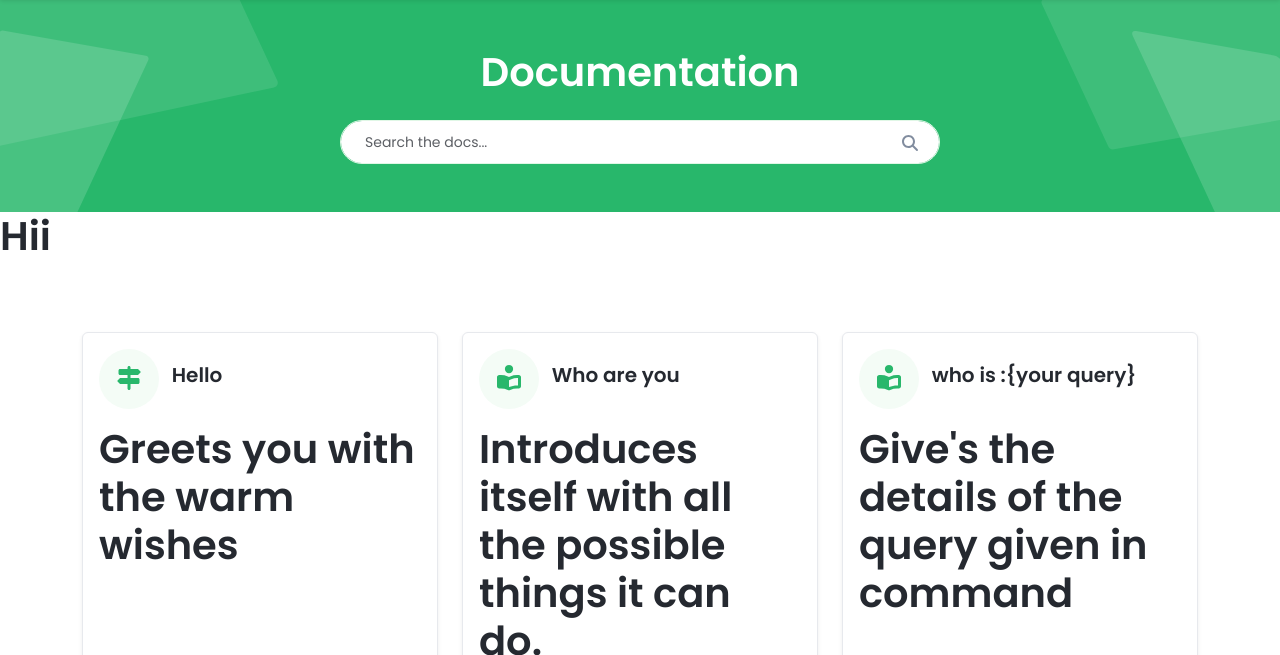
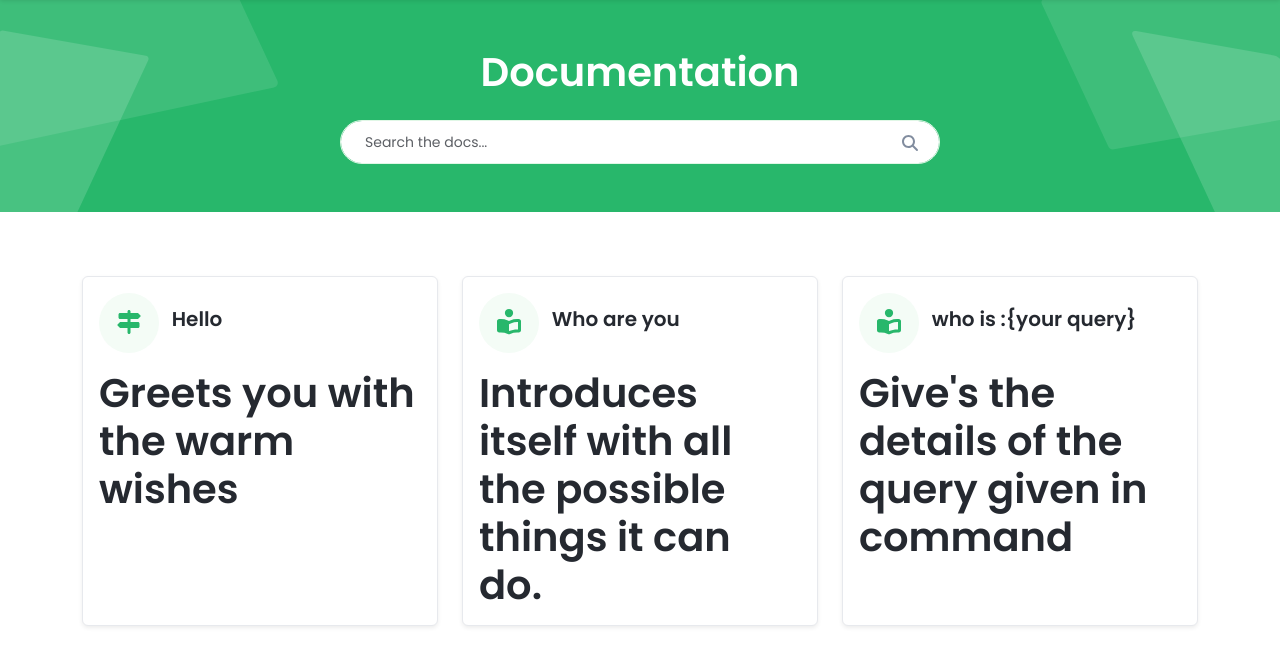
Before and after one commit to gourav-gk/ShroteDocs, a plain HTML site: page index.html in a window 1280 px wide. Shown: the part 69-724 px from the top of the page. Drawn offline with nearby package versions, Linux system fonts and the light colour scheme.

Commit message:
Update index.html

```diff
--- a/index.html
+++ b/index.html
@@ -60,7 +60,7 @@
              </div>
 	    </div>
     </div>
-	<h1>Hii</h1>
+
    <div class="page-content">
 	    <div class="container">
 		    <h1><Command List</h1>
```
